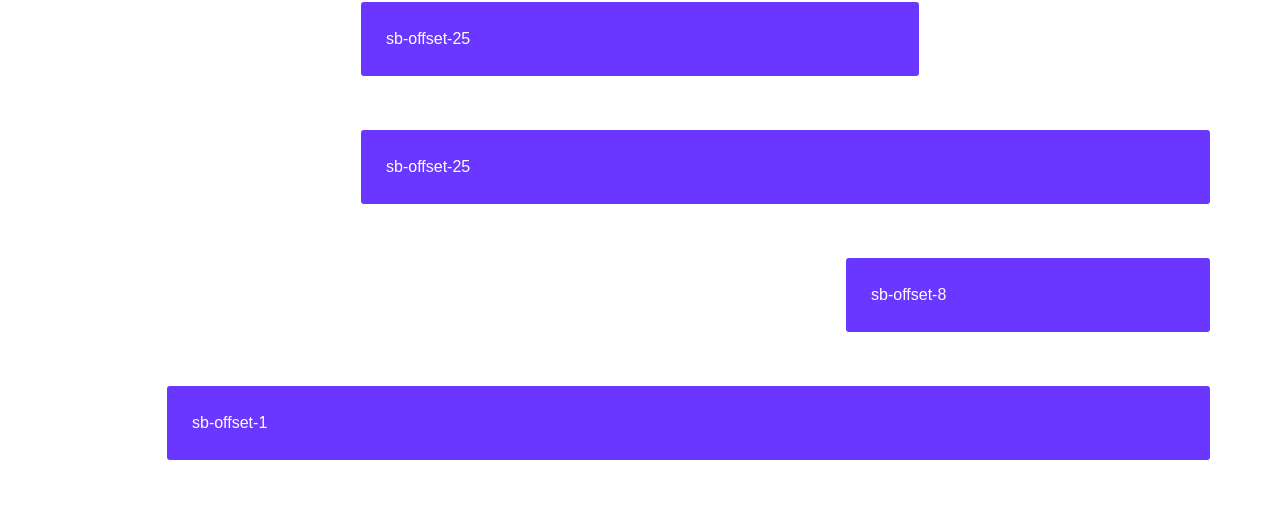
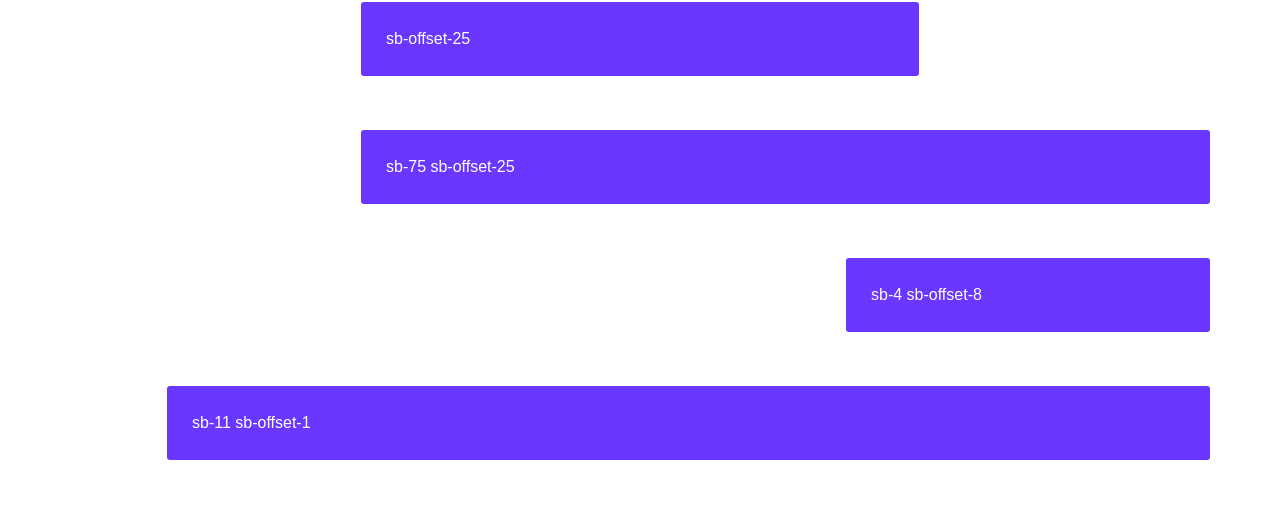
Before and after one commit to candrawaskito/dlscss, a website: page example/grid.html in a window 1280 px wide. Shown: the part 1893-2403 px from the top of the page. Drawn offline with Linux system fonts and the light colour scheme.

Commit message:
update grid example

```diff
--- a/example/grid.html
+++ b/example/grid.html
@@ -142,19 +142,19 @@
 
         <div class="columns">
             <div class="column sb-75 sb-offset-25">
-                <p class="bg-primary">sb-offset-25</p>
+                <p class="bg-primary">sb-75 sb-offset-25</p>
             </div>
         </div>
 
         <div class="columns">
             <div class="column sb-4 sb-offset-8">
-                <p class="bg-primary">sb-offset-8</p>
+                <p class="bg-primary">sb-4 sb-offset-8</p>
             </div>
         </div>
 
         <div class="columns sb-docs-mb-100">
             <div class="column sb-11 sb-offset-1">
-                <p class="bg-primary">sb-offset-1</p>
+                <p class="bg-primary">sb-11 sb-offset-1</p>
             </div>
         </div>
 
```
